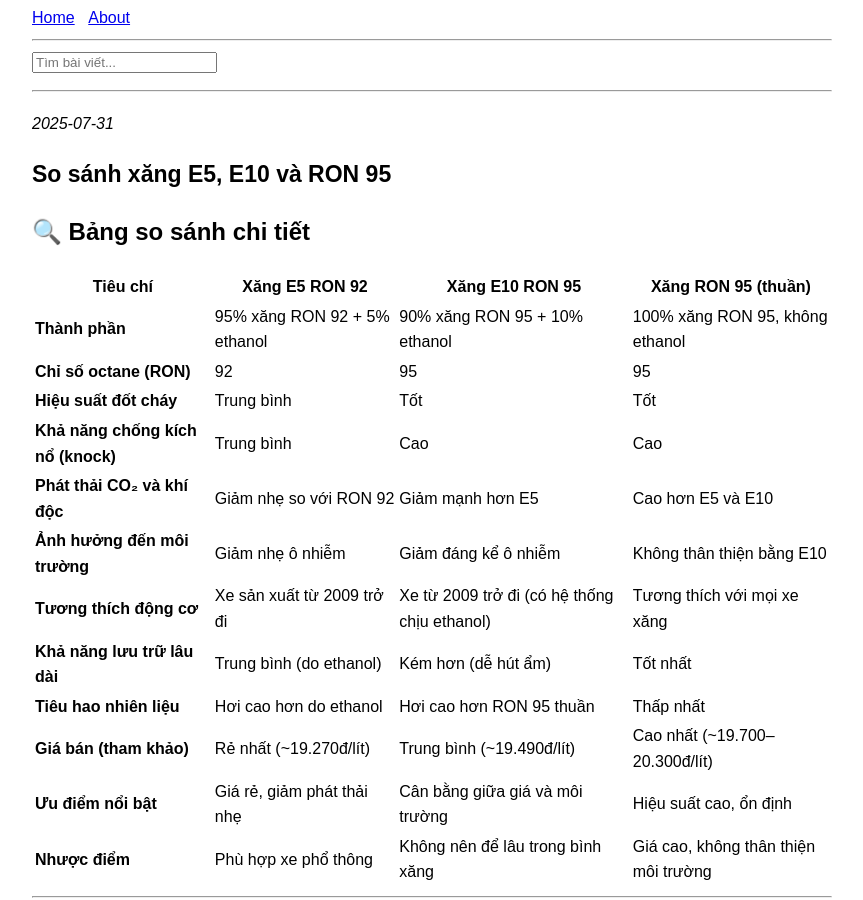
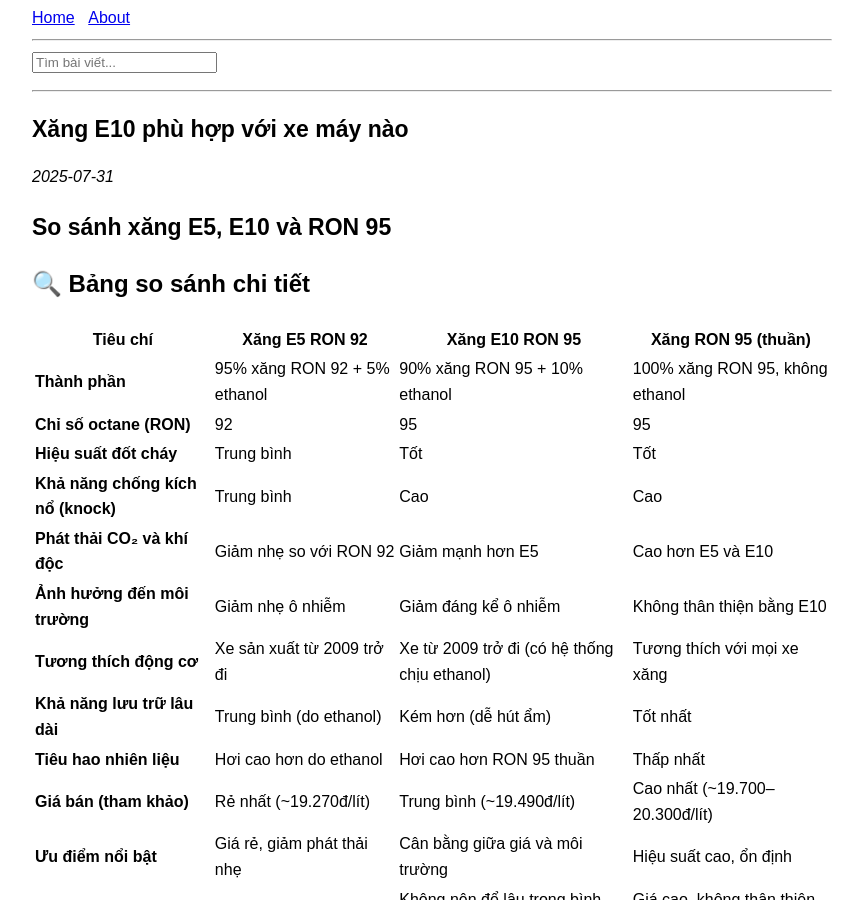
Before and after one commit to tranchausky/blog, a Jekyll site: the page built from _posts/2025-07-31-xang-e10.md, in a window 1280 px wide and 900 px high. Shown: the whole window, without its empty margins (208-1071 px from the left). Built offline with Jekyll 4.4.1, drawn with Linux system fonts in a browser that asks for light colours; comment, search, counter and statistics services are not loaded.

Commit message:
Update 2025-07-31-xang-e10.md

```diff
--- a/_posts/2025-07-31-xang-e10.md
+++ b/_posts/2025-07-31-xang-e10.md
@@ -1,5 +1,5 @@
 ---
-title: ""
+title: "Xăng E10 phù hợp với xe máy nào"
 date: 2025-07-31
 layout: post
 ---
@@ -48,3 +48,6 @@ layout: post
 Xe **Air Blade 2013** dùng được cả **E5, E10 và RON 95**. Trong đó:
 
 > ✅ **E10 là lựa chọn tốt**, cân bằng giữa **giá cả, hiệu suất và bảo vệ môi trường**, miễn là bạn **đổ thường xuyên và từ nguồn uy tín**.
+
+
+<img width="470" height="351" alt="image" src="https://github.com/user-attachments/assets/135bbd89-2c5e-42bf-b53c-0c2a599116c0" />
```
